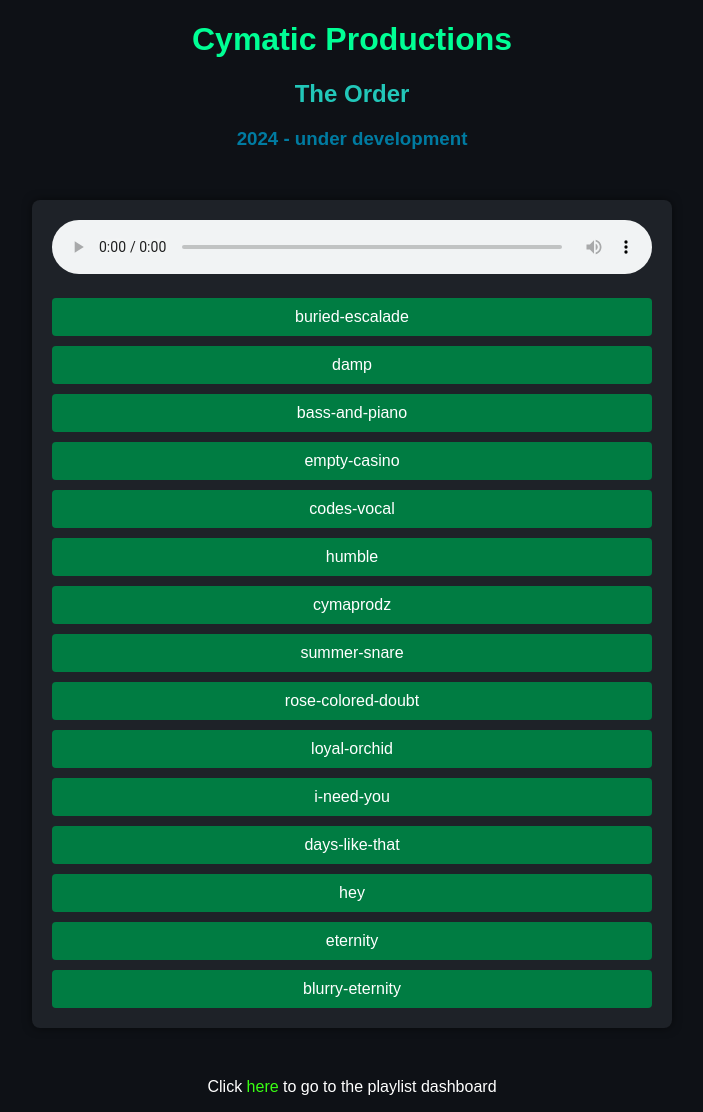
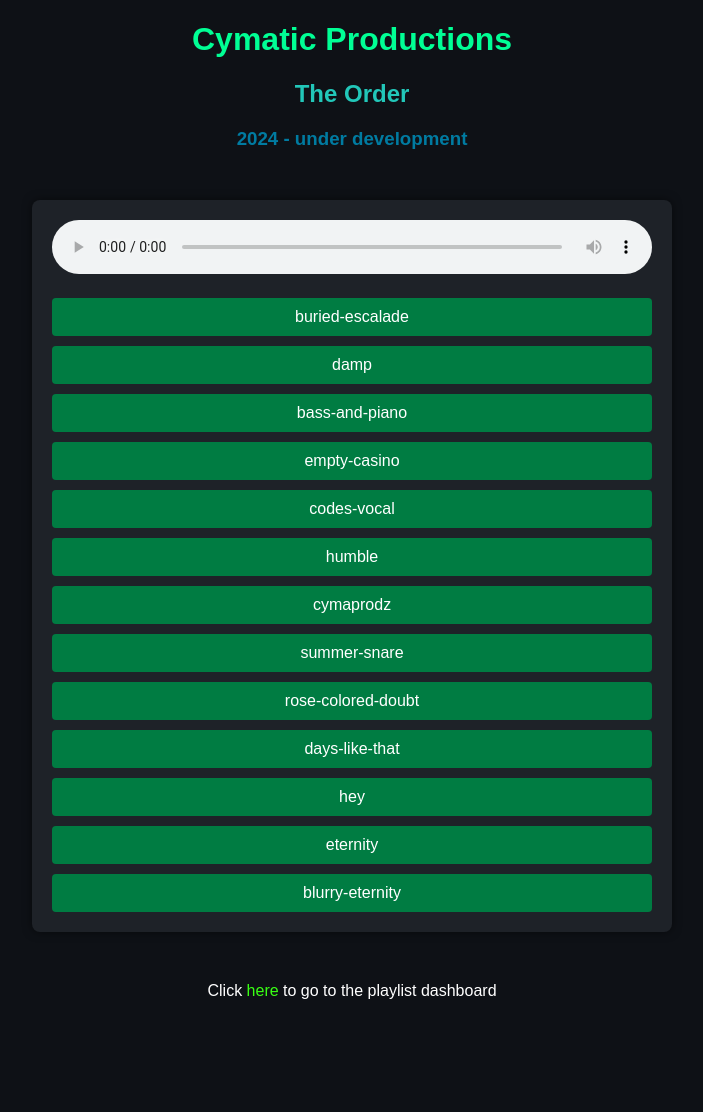
Before and after one commit to cymatic-productions/html.js.playlist, a Jekyll site: the page built from playlists/the-order.md, in a window 1280 px wide. Shown: the whole page, without its empty margins (288-991 px from the left). Built offline with Jekyll 4.4.1, drawn with Linux system fonts in a browser that asks for light colours; after the commit the page ends 1016 px from its top, so only the background shows below that.

Commit message:
removed some tracks from public

```diff
--- a/playlists/the-order.md
+++ b/playlists/the-order.md
@@ -13,8 +13,8 @@ songs: [
     cymaprodz,
     summer-snare,
     rose-colored-doubt,
-    loyal-orchid,
-    i-need-you,
+    # loyal-orchid,
+    # i-need-you,
     days-like-that,
     hey,
     eternity,
```
Also changed, not shown: playlists/recent-releases.md (+1 -0 lines).
